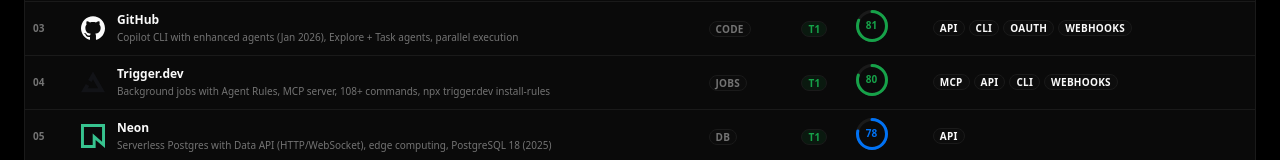
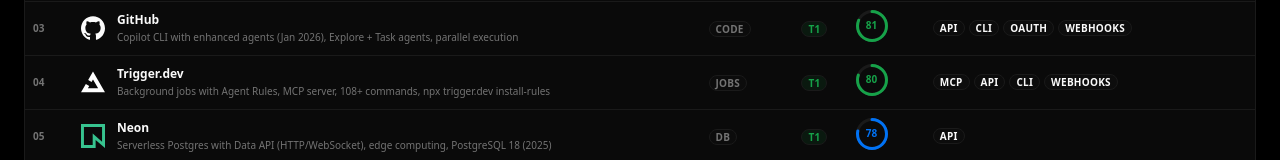
Before and after one commit to crafter-station/agent-stack, a Next.js app: page / in a window 1280 px wide. Shown: the part 355-515 px from the top of the page. Built offline with nearby package versions, Linux system fonts and the light colour scheme.

Commit message:
fix: make Trigger logo theme-aware with useTheme hook
- Move 'use client' directive to top of trigger.tsx
- Auto-detect theme instead of requiring mode prop
- Logo now shows white in dark mode, black in light mode

```diff
--- a/src/components/logos/trigger.tsx
+++ b/src/components/logos/trigger.tsx
@@ -1,3 +1,7 @@
+"use client";
+
+import { useTheme } from "next-themes";
+
 const COLORS = {
   colorful: {
     light: {
@@ -43,13 +47,13 @@
   className,
   variant = "icon",
   colorScheme = "grayscale",
-  mode = "light",
 }: {
   className?: string;
   variant?: "icon" | "wordmark";
   colorScheme?: "grayscale" | "colorful";
-  mode?: "dark" | "light";
 }) {
+  const { resolvedTheme } = useTheme();
+  const mode = resolvedTheme === "dark" ? "dark" : "light";
   const colors = COLORS[colorScheme][mode];
 
   if (variant === "wordmark") {
--- a/src/components/service-logo.tsx
+++ b/src/components/service-logo.tsx
@@ -33,7 +33,14 @@
     ),
     Supabase: <SupabaseLogo variant="icon" className={className} />,
     GitHub: <GithubLogo variant="invertocat" className={className} />,
-    "Trigger.dev": <TriggerLogo variant="icon" className={className} />,
+    "Trigger.dev": (
+      <TriggerLogo
+        variant="icon"
+        colorScheme="grayscale"
+        mode={isDark ? "dark" : "light"}
+        className={className}
+      />
+    ),
     Vercel: <VercelLogo variant="icon" className={className} />,
     Resend: <ResendLogo variant="icon" className={className} />,
     Neon: <NeonLogo variant="icon" className={className} />,
```
